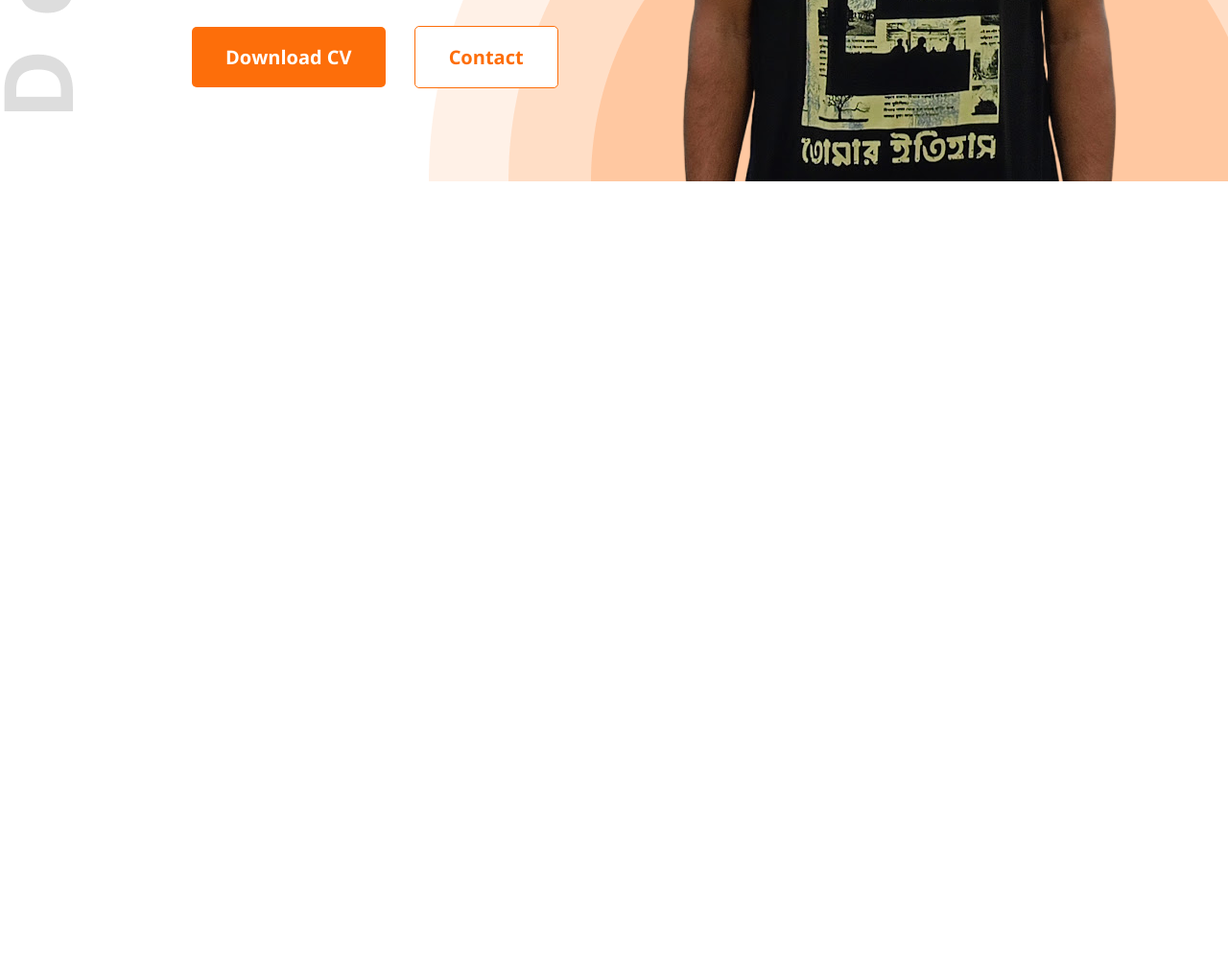
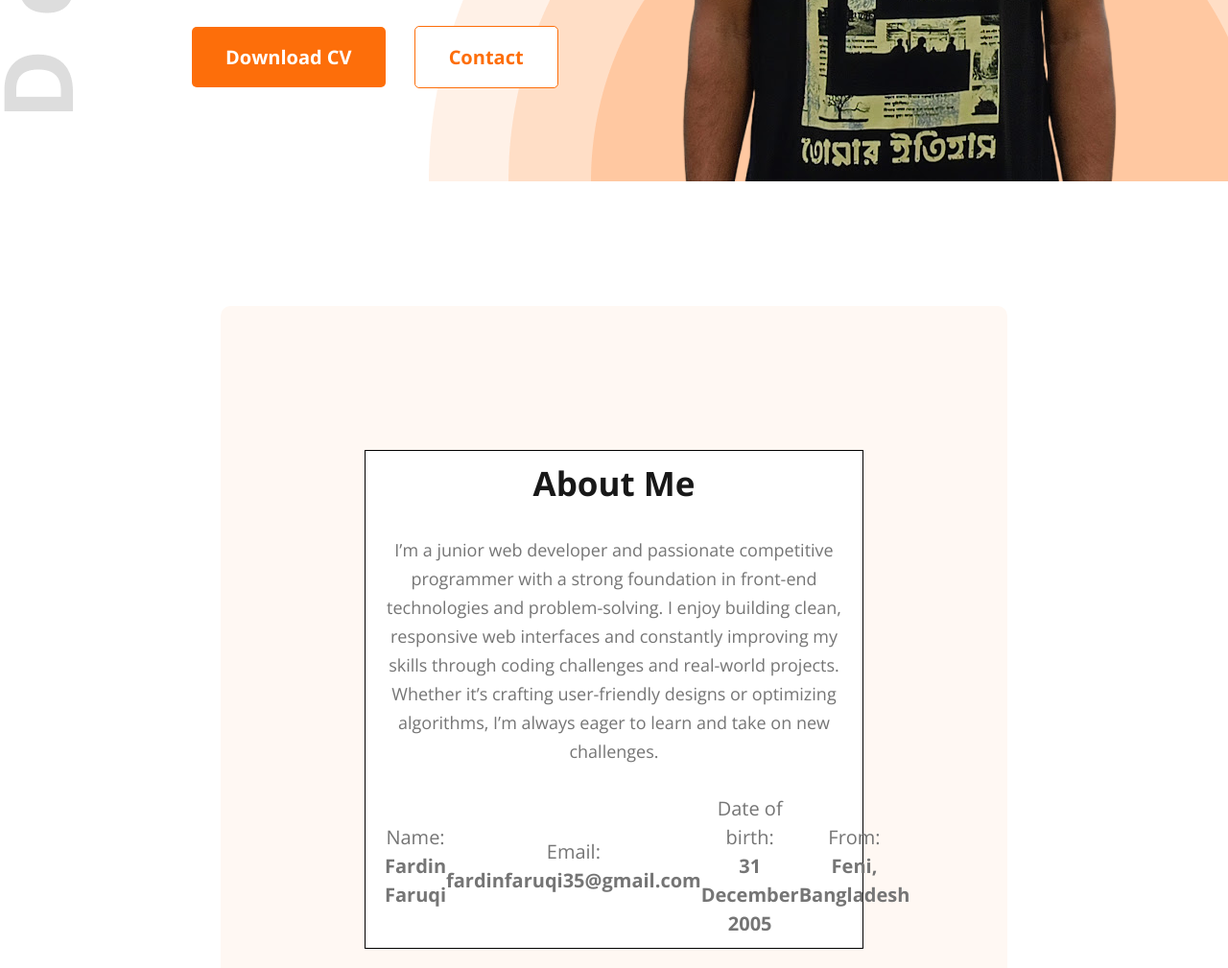
Before and after one commit to fardinfaruqi/Simple-Portfolio-Website, a plain HTML site: page index.html in a window 1280 px wide. Shown: the part 647-1656 px from the top of the page at 96% size. Before the commit the page ends 836 px from the top, so only its background shows below. Drawn offline with nearby package versions, Linux system fonts and the light colour scheme.

Commit message:
About Me section completed

```diff
--- a/index.html
+++ b/index.html
@@ -33,7 +33,34 @@
     </div>
   </header>
   <main>
-
+    <section id="about-me">
+      <div class="about-me-container">
+        <h3>About Me</h3>
+        <p>I’m a junior web developer and passionate competitive programmer with a strong foundation in front-end
+          technologies and problem-solving. I enjoy building clean, responsive web interfaces and constantly improving
+          my
+          skills through coding challenges and real-world projects. Whether it’s crafting user-friendly designs or
+          optimizing algorithms, I’m always eager to learn and take on new challenges.</p>
+        <div class="informations">
+          <div>
+            <p class="p1">Name:</p>
+            <p class="p2">Fardin Faruqi</p>
+          </div>
+          <div>
+            <p class="p1">Email:</p>
+            <p class="p2">fardinfaruqi35@gmail.com</p>
+          </div>
+          <div>
+            <p class="p1">Date of birth:</p>
+            <p class="p2">31 December 2005</p>
+          </div>
+          <div>
+            <p class="p1">From:</p>
+            <p class="p2">Feni, Bangladesh</p>
+          </div>
+        </div>
+      </div>
+    </section>
   </main>
   <footer>
 
--- a/styles/styles.css
+++ b/styles/styles.css
@@ -129,3 +129,50 @@
   align-items: center;
   gap: 30px;
 }
+
+#about-me {
+  text-align: center;
+  margin: 130px 230px;
+  border-radius: 10px;
+  background: rgb(255, 248, 243);
+  padding: 150px;
+}
+
+#about-me .about-me-container {
+  box-sizing: border-box;
+  border: 1px solid rgb(0, 0, 0);
+  background: rgb(255, 255, 255);
+  padding: 10px 20px;
+}
+
+#about-me .about-me-container h3 {
+  color: rgb(24, 24, 24);
+  font-size: 35px;
+  font-weight: 700;
+  line-height: 48px;
+  letter-spacing: 0%;
+}
+
+#about-me .about-me-container>p {
+  color: rgb(117, 117, 117);
+  font-size: 18px;
+  font-weight: 400;
+  line-height: 30px;
+  letter-spacing: 0%;
+  margin: 30px 0;
+}
+
+#about-me .informations {
+  display: flex;
+  justify-content: space-between;
+  align-items: center;
+  color: rgb(117, 117, 117);
+  font-size: 20px;
+  font-weight: 700;
+  line-height: 30px;
+  letter-spacing: 0%;
+}
+
+#about-me .informations .p1 {
+  font-weight: 400;
+}
```
